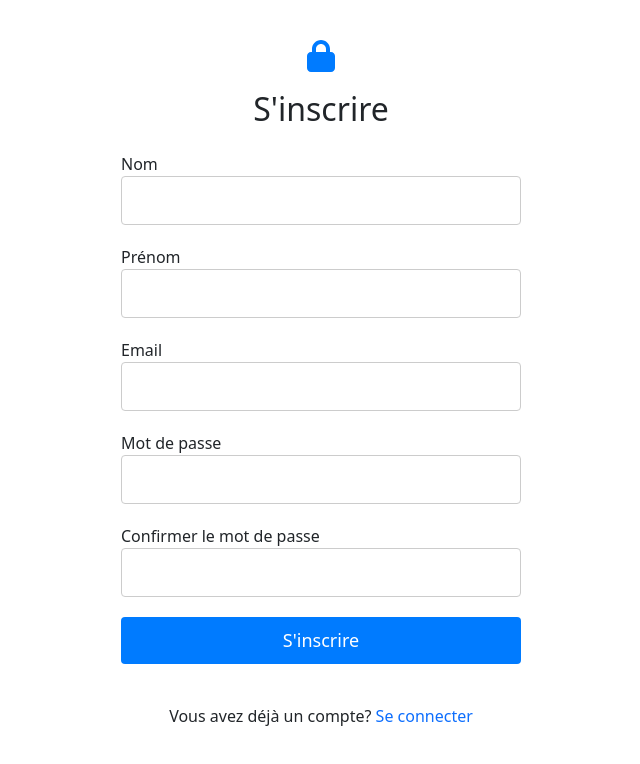
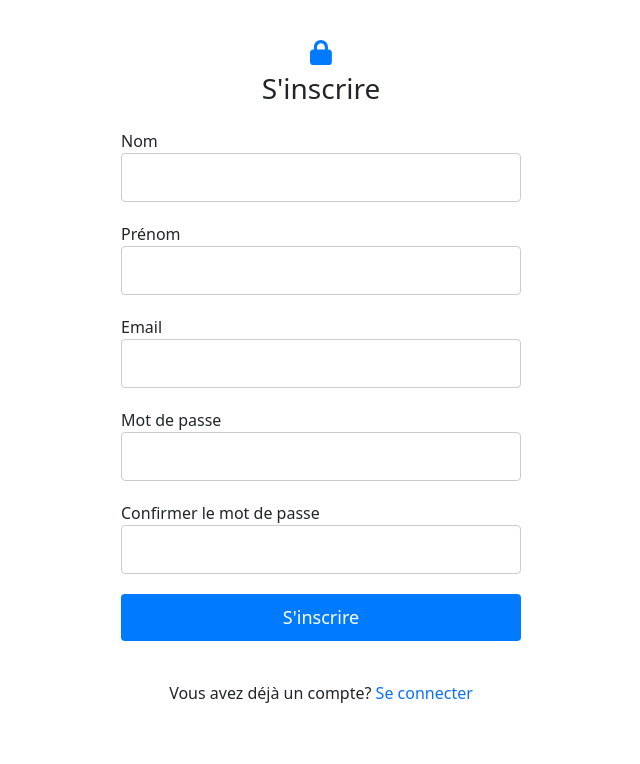
Before and after one commit to gervais6/carte-consulaire, a React (Create React App) app: page /compte in a window 1280 px wide. Shown: the top 764 px of the page, without its empty margins (319-959 px from the left). Built offline with nearby package versions, Linux system fonts and the light colour scheme.

Commit message:
modif app

```diff
--- a/src/pages/Compte.js
+++ b/src/pages/Compte.js
@@ -51,10 +51,10 @@ const Compte = () => {
     <div id="root">
       <ToastContainer /> {/* Ajoutez le ToastContainer ici */}
           <div className="container ">
-            <div className="illustration text-center mb-3"style={{marginTop:40}}>
-              <FontAwesomeIcon icon={faLock} size="2x" className="icon-color" />
+            <div className="illustration text-center mb-1"style={{marginTop:40}}>
+              <FontAwesomeIcon icon={faLock} fontSize="25px" className="icon-color" />
             </div>
-            <h2 className="text-center mb-4">S'inscrire</h2>
+            <h3 className="text-center mb-4">S'inscrire</h3>
             <div className="row">
               <div className="col-md-6 offset-md-3">
                 <form className="login-form" onSubmit={handleSubmit}>
--- a/src/pages/connect.js
+++ b/src/pages/connect.js
@@ -58,8 +58,8 @@ const Connect = () => {
   return (
     <div>
       <div className="container" style={{ marginTop: '7rem' }}>
-        <div className="illustration text-center mb-3">
-          <FontAwesomeIcon icon={faLock} size="2x" className="icon-color" />
+        <div className="illustration text-center mb-1">
+          <FontAwesomeIcon icon={faLock} fontSize="25px" className="icon-color" />
         </div>
         <h3 className="text-center mb-4">Connexion</h3>
         <div className="row">
```
